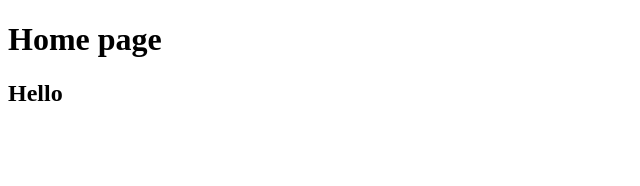
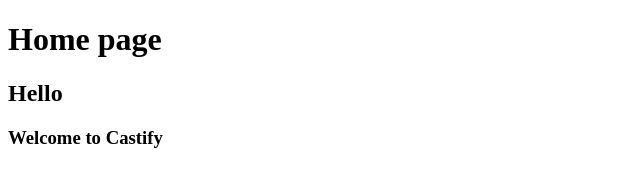
Before and after one commit to dominicmbugua/Castify-short-videos, a plain HTML site: page frontend/index.html in a window 1280 px wide. Shown: the whole page, without its empty margins (0-640 px from the left). Drawn offline with Linux system fonts and the light colour scheme.

Commit message:
modified the home page by adding a h3

```diff
--- a/frontend/index.html
+++ b/frontend/index.html
@@ -8,5 +8,6 @@
 <body>
     <h1>Home page</h1>
     <h2>Hello</h2>
+    <h3>Welcome to Castify</h3>
 </body>
 </html>
```
